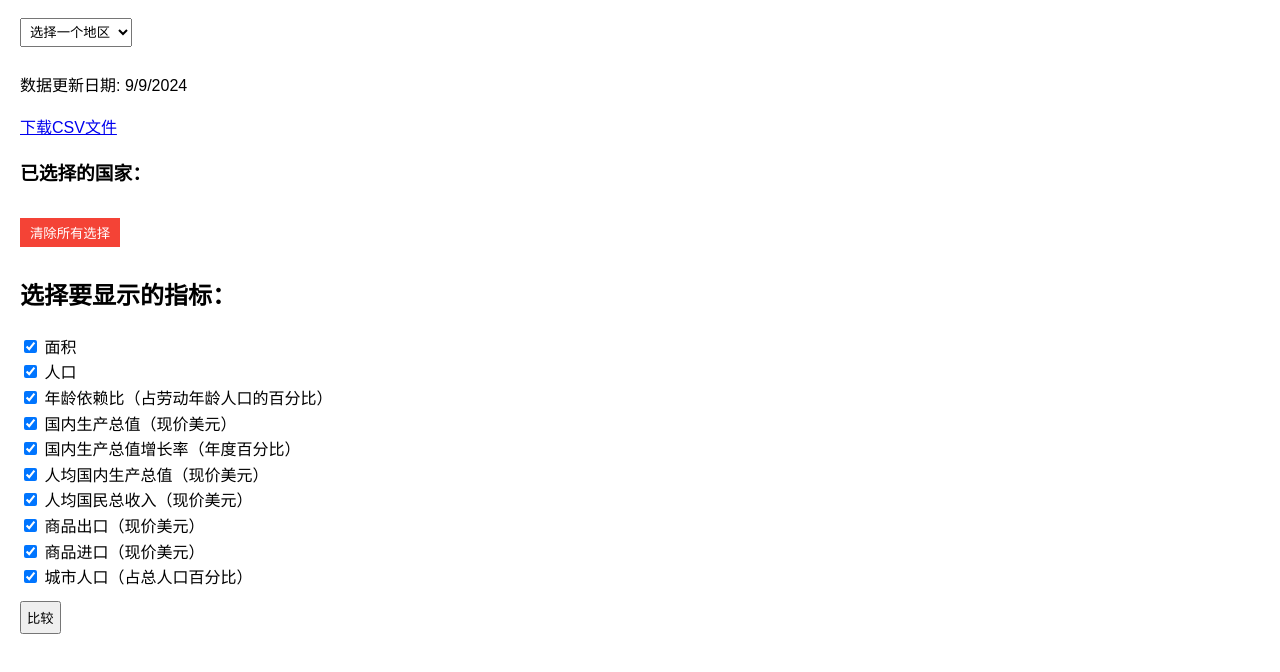
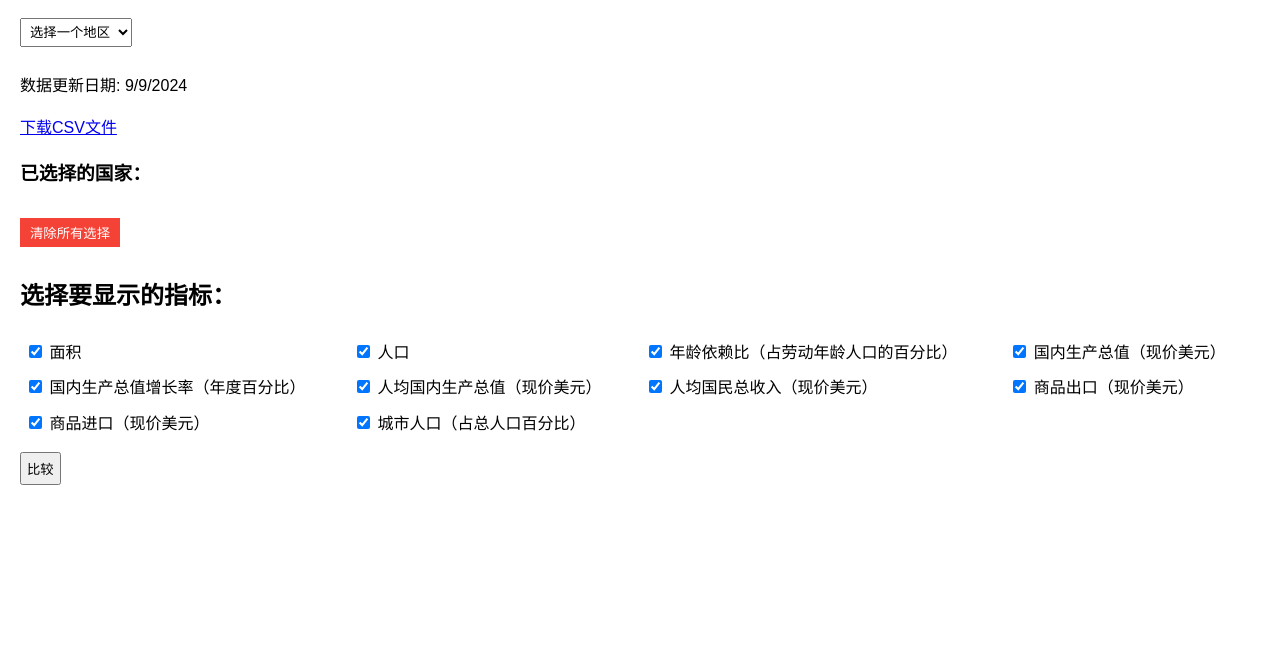
Before and after one commit to flute012/pages, a plain HTML site: page index.html in a window 1280 px wide. Shown: the part 106-778 px from the top of the page. Drawn offline with Linux system fonts and the light colour scheme.

Commit message:
Add files via upload
Signed-off-by: flute012 <flute012@gmail.com>

```diff
--- a/index.html
+++ b/index.html
@@ -72,7 +72,7 @@
 
         .comparison-table .country-column {
             font-weight: bold;
-            background-color: #4CAF50;
+            background-color: #DEE5D4;
             color: white;
         }
 
@@ -95,6 +95,29 @@
 
         .comparison-table .even-row {
             background-color: #ffffff;
+        }
+
+        #indicatorList {
+            display: table;
+            border-collapse: collapse;
+            width: 100%;
+        }
+
+        #indicatorList .row {
+            display: table-row;
+        }
+
+        #indicatorList .cell {
+            display: table-cell;
+            padding: 5px;
+        }
+
+        .comparison-table .country-column {
+            font-weight: bold;
+            background-color: #f0f0f0;
+            /* 更改为浅灰色 */
+            color: black;
+            /* 更改文字颜色为黑色 */
         }
     </style>
 </head>
--- a/static/js/main.js
+++ b/static/js/main.js
@@ -78,14 +78,30 @@ function updateCountries() {
 
 function initializeIndicatorList() {
     const indicatorList = document.getElementById('indicatorList');
-    for (const [key, value] of Object.entries(indicatorTranslations)) {
-        indicatorList.innerHTML += `
-            <div class="checkbox-item">
-                <input type="checkbox" id="${key}" name="indicators" value="${key}" checked>
-                <label for="${key}">${value}</label>
-            </div>
-        `;
+    let html = '';
+    const indicators = Object.entries(indicatorTranslations);
+    const rows = Math.ceil(indicators.length / 4); // 4列布局
+
+    for (let i = 0; i < rows; i++) {
+        html += '<div class="row">';
+        for (let j = 0; j < 4; j++) {
+            const index = i * 4 + j;
+            if (index < indicators.length) {
+                const [key, value] = indicators[index];
+                html += `
+                    <div class="cell">
+                        <input type="checkbox" id="${key}" name="indicators" value="${key}" checked>
+                        <label for="${key}">${value}</label>
+                    </div>
+                `;
+            } else {
+                html += '<div class="cell"></div>'; // 空单元格以保持对齐
+            }
+        }
+        html += '</div>';
     }
+
+    indicatorList.innerHTML = html;
 }
 
 function handleSelectAll(isChecked) {
@@ -162,7 +178,7 @@ function compareCountries() {
         const country = countryInfo.chinese;
         if (selectedCountriesData[country]) {
             html += `<tr class="${rowIndex % 2 === 0 ? 'even-row' : 'odd-row'}">`;
-            html += `<td class="country-column">${country}</td>`;
+            html += `<td class="country-column">${country}</td>`; // 使用更新后的样式
             const countryData = findCountryData(country);
             selectedIndicators.forEach((indicator, index) => {
                 const value = countryData ? countryData[indicator] : 'N/A';
```
